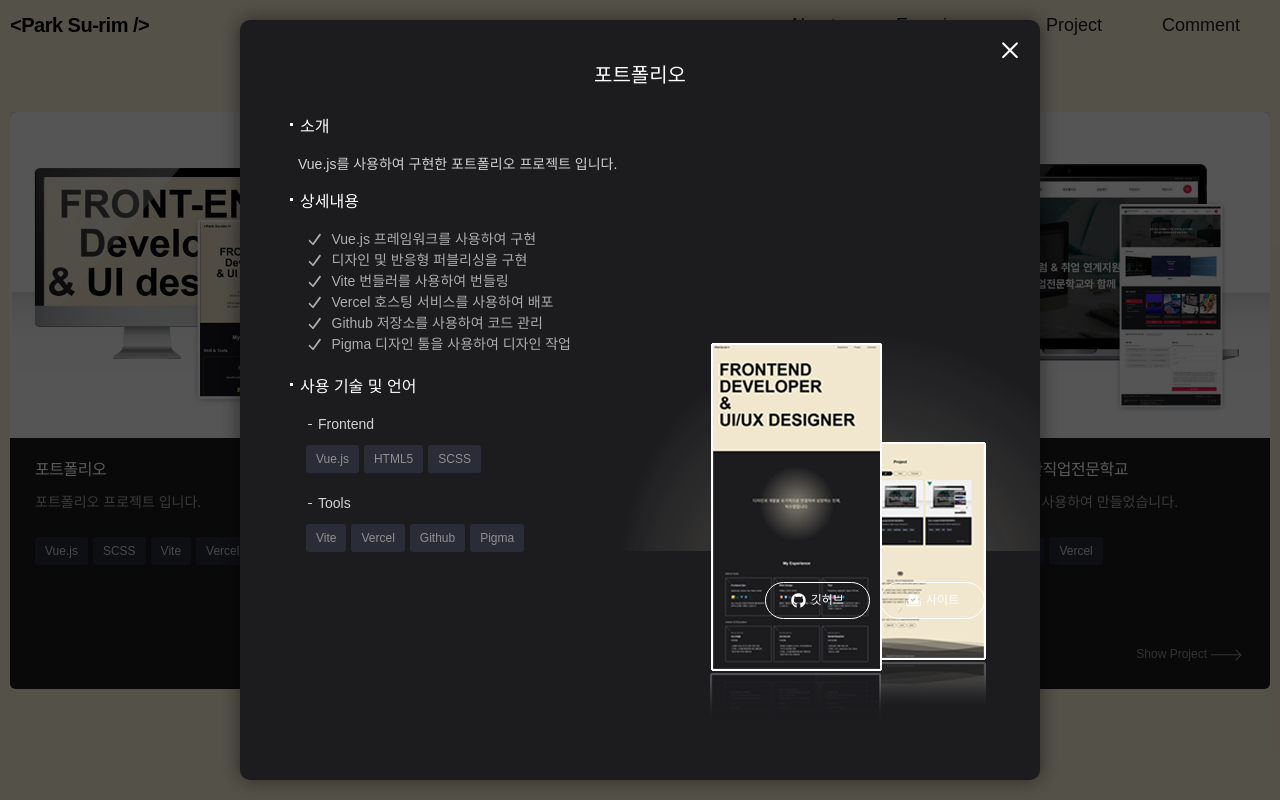
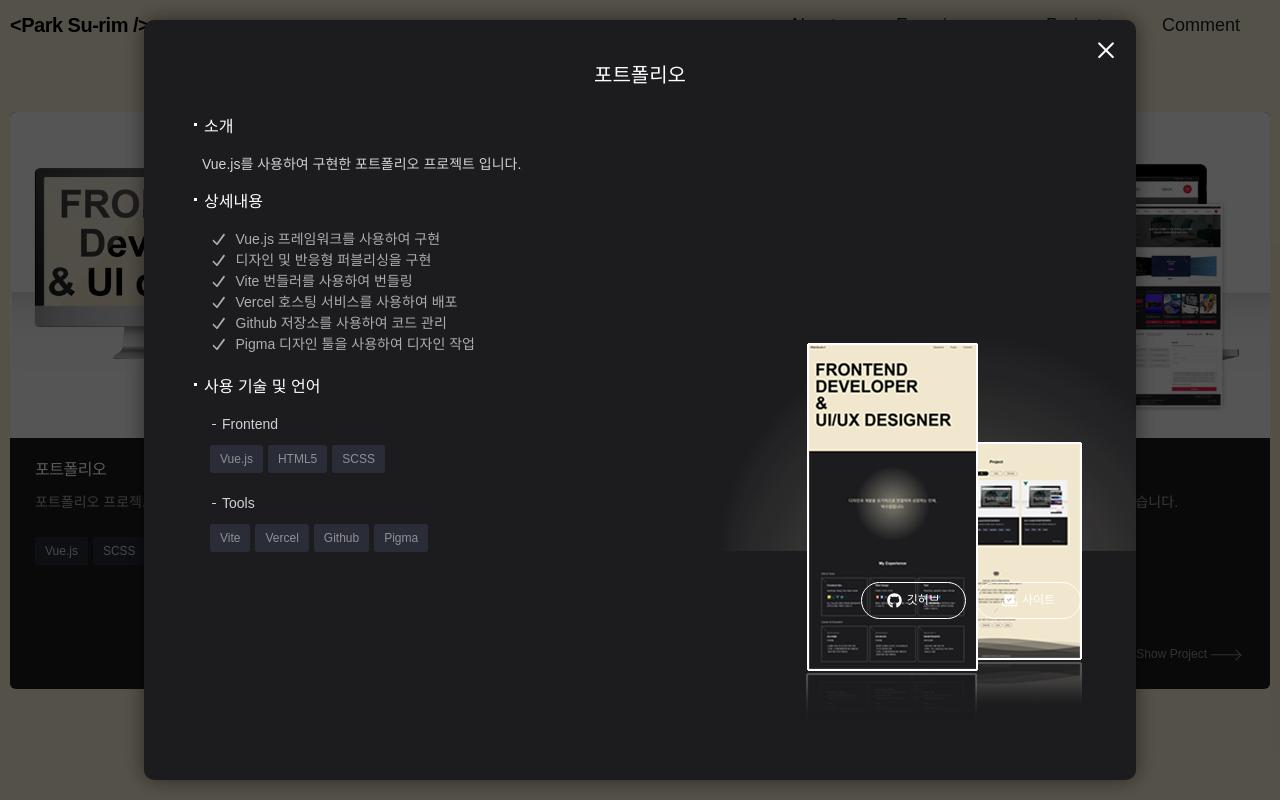
Before and after one commit to hollolo123/portfolio, a Vue app: page / in a window 1280 px wide. Both pictures are taken after a click on the link 213 px from the left and 3333 px from the top of the page. Shown: the part 2933-3733 px from the top of the page. Built offline with nearby package versions, Linux system fonts and the light colour scheme.

Commit message:
design : modify modal css

```diff
--- a/src/styles/sections/project.scss
+++ b/src/styles/sections/project.scss
@@ -159,6 +159,14 @@
   }
 }
 
+/**
+* Modal Popup 그대로 가고
+* 모바일 -> .modal__content => width: 100%;
+* 992px -> .modal__content => max-width: 80%;
+* 1400px -> .modal__content => max-width: 1440px
+*/
+
+
 /* Modal popup */
 .modal__popup {
   position: fixed;
@@ -166,15 +174,13 @@
   left: 0;
   width: 100%;
   height: 100%;
+  padding: 2rem;
   background: rgba(0, 0, 0, .65);
   z-index: 99;
   .modal__content {
-    position: absolute;
-    top: 50%;
-    left: 50%;
-    transform: translate(-50%, -50%);
-    width: 80%;
-    height: calc(100vh - 4rem);
+    position: relative;
+    width: 100%;
+    height: 100%;
     overflow: hidden auto;
     margin: 0 auto;
     background: $dark-color;
@@ -302,7 +308,7 @@
         background-position: right bottom;
         background-repeat: no-repeat;
       }
-      max-width: 80rem;
+      max-width: 80%;
       padding: 3rem 5rem;
     }
   }
@@ -322,3 +328,11 @@
     }
   }
 }
+
+@media (min-width:1400px) {
+  .modal__popup {
+    .modal__content {
+      max-width:1440px;
+    }
+  }
+}
```
